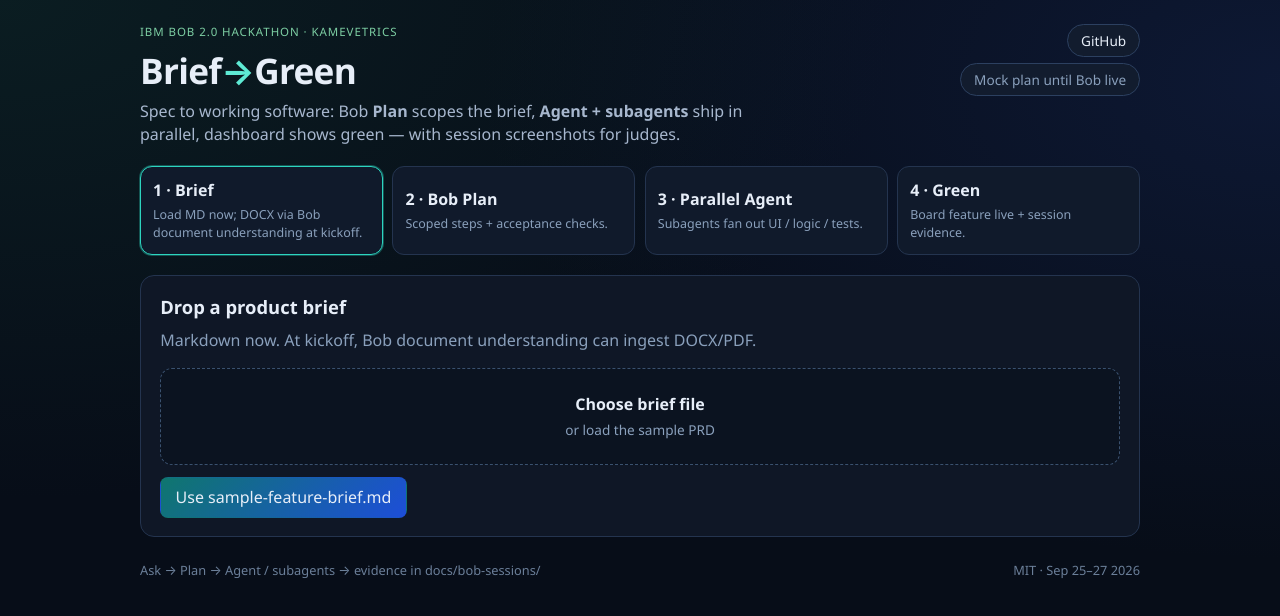
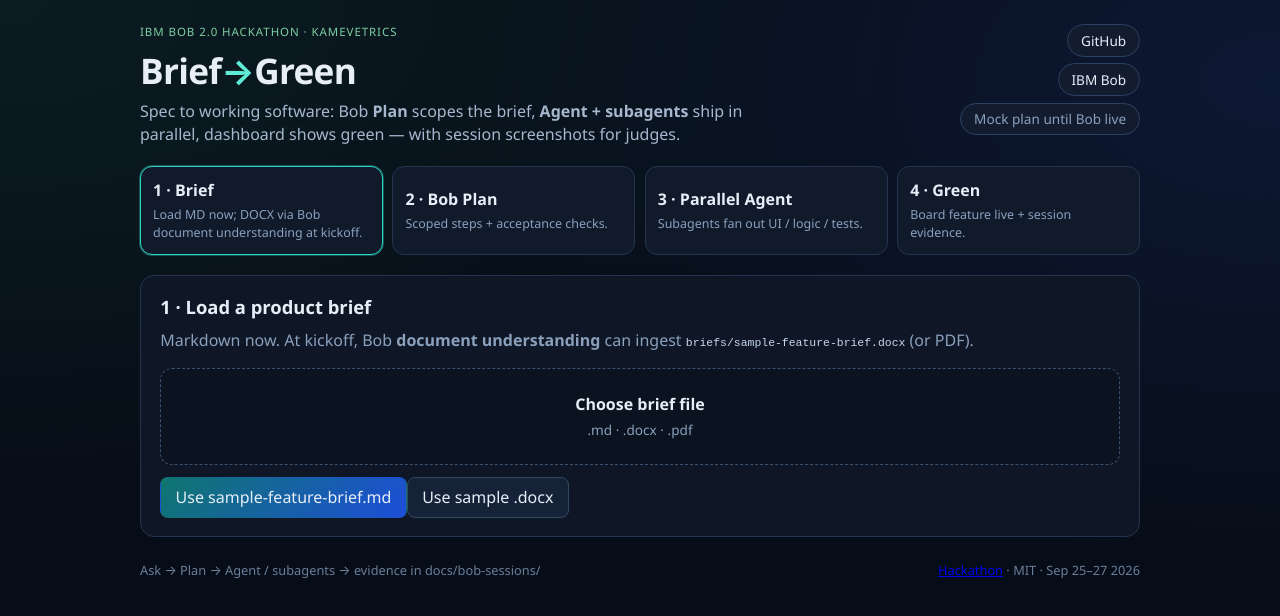
Before and after one commit to KAMEVETRICS/brief-to-green, a React (Vite) app in the folder apps/brief-green/: page / in a window 1280 px wide. Shown: the top 616 px of the page. Built offline with nearby package versions, Linux system fonts and the light colour scheme.

Commit message:
polish(brief-green): App narrative shell + BriefDropzone

```diff
--- a/apps/brief-green/src/App.tsx
+++ b/apps/brief-green/src/App.tsx
@@ -11,6 +11,7 @@
 import { PlanPanel } from './components/PlanPanel'
 import { LaneGrid } from './components/LaneGrid'
 import { GreenPanel } from './components/GreenPanel'
+import { MetricsStrip } from './components/MetricsStrip'
 
 function advanceLanes(plan: MockPlan, tick: number): MockPlan {
   const order: LaneStatus[] = ['pending', 'running', 'done']
@@ -32,6 +33,7 @@
 
   const plan = useMemo(() => advanceLanes(MOCK_PLAN, tick), [tick])
   const allDone = plan.lanes.every((l) => l.status === 'done')
+  const showMetrics = stage === 'green' && allDone
 
   function onBriefSelected(name: string) {
     setBriefName(name)
@@ -79,11 +81,21 @@
           >
             GitHub
           </a>
+          <a
+            className="pill"
+            href="https://bob.ibm.com/"
+            target="_blank"
+            rel="noreferrer"
+          >
+            IBM Bob
+          </a>
           <span className="pill muted">Mock plan until Bob live</span>
         </div>
       </header>
 
       <StageRail stages={STAGES} active={stage} onSelect={setStage} />
+
+      <MetricsStrip metrics={plan.metrics} visible={showMetrics} />
 
       <div className="panels">
         {(stage === 'brief' || !briefName) && (
@@ -102,7 +114,13 @@
 
       <footer className="foot">
         <span>Ask → Plan → Agent / subagents → evidence in docs/bob-sessions/</span>
-        <span>MIT · Sep 25–27 2026</span>
+        <span>
+          <a href="https://lablab.ai/ai-hackathons/ibm-bob-2-hackathon" target="_blank" rel="noreferrer">
+            Hackathon
+          </a>
+          {' · '}
+          MIT · Sep 25–27 2026
+        </span>
       </footer>
     </div>
   )
--- a/apps/brief-green/src/components/BriefDropzone.tsx
+++ b/apps/brief-green/src/components/BriefDropzone.tsx
@@ -6,9 +6,10 @@
 export function BriefDropzone({ selectedName, onSelected }: Props) {
   return (
     <section className="card panel">
-      <h2>Drop a product brief</h2>
+      <h2>1 · Load a product brief</h2>
       <p className="hint">
-        Markdown now. At kickoff, Bob document understanding can ingest DOCX/PDF.
+        Markdown now. At kickoff, Bob <strong>document understanding</strong> can
+        ingest <code>briefs/sample-feature-brief.docx</code> (or PDF).
       </p>
       <label className="drop">
         <input
@@ -20,8 +21,9 @@
           }}
         />
         <span className="drop-title">Choose brief file</span>
-        <span className="drop-sub">or load the sample PRD</span>
+        <span className="drop-sub">.md · .docx · .pdf</span>
       </label>
+      <div className="drop-actions">
         <button
           type="button"
           className="btn primary"
@@ -29,6 +31,14 @@
         >
           Use sample-feature-brief.md
         </button>
+        <button
+          type="button"
+          className="btn"
+          onClick={() => onSelected('sample-feature-brief.docx')}
+        >
+          Use sample .docx
+        </button>
+      </div>
       {selectedName && (
         <p className="selected">
           Loaded: <code>{selectedName}</code> → advancing to Bob Plan…
```
Lines whose indentation alone changed are shown as unchanged.
